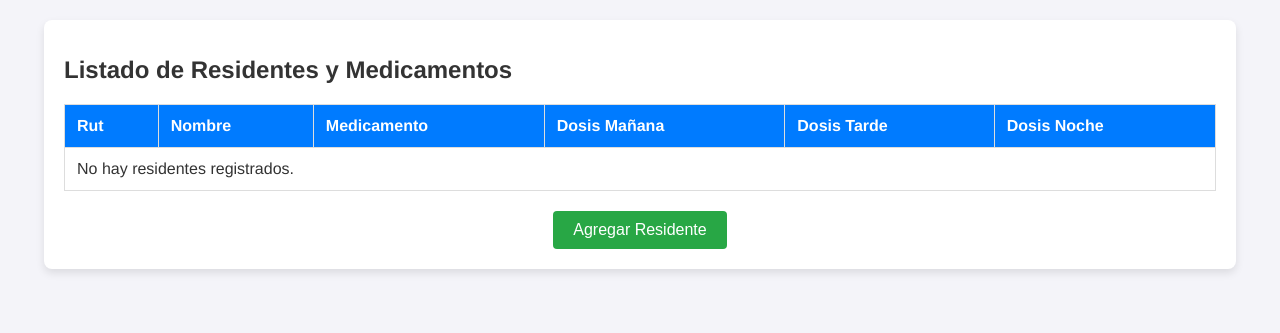
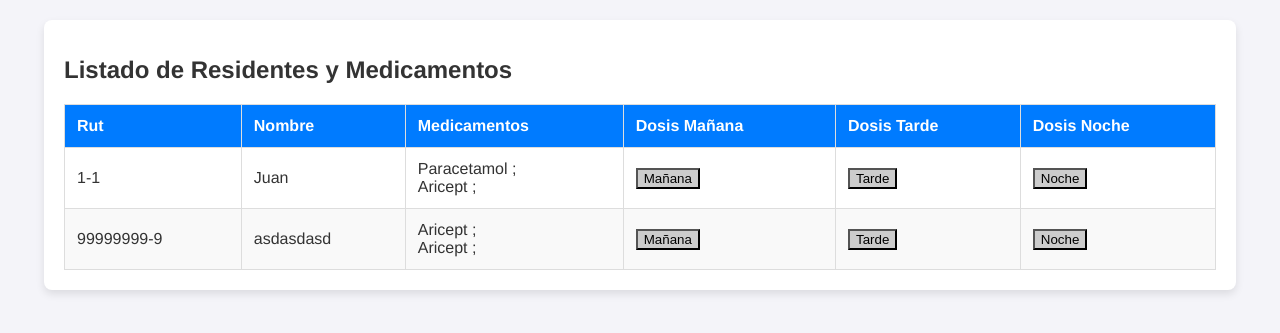
Before and after one commit to alovidal/DIOX666, a Django app: page /dioxx/listResMedicamentos/ in a window 1280 px wide. Shown: the part 79-412 px from the top of the page. Run offline with Django 5.2, Linux system fonts and the light colour scheme; a user stored in the database is signed in; data comes from the database, SQL or seed files in the repository.

Commit message:
Update horario de medicamentos
- Se muestran los residentes, y un boton para indicar si la dosis fue administrada o no durante el dia, al finalizar el dia se deberia de actualizar a color gris el boton.

```diff
--- a/Django/dioxx/templates/pages/medicamentos/dosis.html
+++ b/Django/dioxx/templates/pages/medicamentos/dosis.html
@@ -16,9 +16,9 @@
 
       <!-- Botones para seleccionar el bloque horario -->
       <div class="add-button-container">
-        <button class="add-button" onclick="showBlock('mañana')">Mañana</button>
-        <button class="add-button" onclick="showBlock('tarde')">Tarde</button>
-        <button class="add-button" onclick="showBlock('noche')">Noche</button>
+        <button class="btn-global add-button" onclick="showBlock('mañana')">Mañana</button>
+        <button class="btn-global add-button" onclick="showBlock('tarde')">Tarde</button>
+        <button class="btn-global add-button" onclick="showBlock('noche')">Noche</button>
       </div>
 
       <h2 class="section-subtitle">Residente: {{ residente_actual.nombre }} {{ residente_actual.apellido }}</h2>
--- a/Django/dioxx/templates/pages/medicamentos/list_res_medicamentos.html
+++ b/Django/dioxx/templates/pages/medicamentos/list_res_medicamentos.html
@@ -19,7 +19,7 @@
               <tr>
                 <th>Rut</th>
                 <th>Nombre</th>
-                <th>Medicamento</th>
+                <th>Medicamentos</th>
                 <th>Dosis Mañana</th>
                 <th>Dosis Tarde</th>
                 <th>Dosis Noche</th>
@@ -28,33 +28,26 @@
             <tbody>
               {% if datos_residentes %}
                 {% for dato in datos_residentes %}
-                  {% if dato.medicamentos %}
-                    {% for medicamento in dato.medicamentos %}
-                      <tr>
-                        {% if forloop.first %}
-                          <td rowspan="{{ dato.medicamentos|length }}">
-                            {{ dato.residente.rut }}
-                          </td>
-                          <td rowspan="{{ dato.medicamentos|length }}">
-                            {{ dato.residente.nombre }}
-                          </td>
-                        {% endif %}
-                        <td>{{ medicamento.nombre }}</td>
-                        <td>{{ medicamento.dosis_m }}</td>
-                        <td>{{ medicamento.dosis_t }}</td>
-                        <td>{{ medicamento.dosis_n }}</td>
-                      </tr>
-                    {% endfor %}
-                  {% else %}
                   <tr>
-                    <td>{{ dato.residente.rut }}</td>
-                    <td>{{ dato.residente.nombre }}</td>
-                    <td colspan="4">
-                      No hay medicamentos registrados para este residente.
+                    <td rowspan="1">{{ dato.residente.rut }}</td>
+                    <td rowspan="1">{{ dato.residente.nombre }}</td>
+                    <td>
+                      {% for medicamento in dato.medicamentos %}
+                        <div>{{ medicamento.nombre }} ;</div>
+                      {% endfor %}
+                    </td>
+                    <!-- Botones de dosis, sólo una vez por residente -->
+                    <td>
+                      <button class="btn-dosis" data-residente="{{ dato.residente.rut }}" data-periodo="mañana" onclick="toggleDosis(this)">Mañana</button>
+                    </td>
+                    <td>
+                      <button class="btn-dosis" data-residente="{{ dato.residente.rut }}" data-periodo="tarde" onclick="toggleDosis(this)">Tarde</button>
+                    </td>
+                    <td>
+                      <button class="btn-dosis" data-residente="{{ dato.residente.rut }}" data-periodo="noche" onclick="toggleDosis(this)">Noche</button>
                     </td>
                   </tr>
-                {% endif %}
-              {% endfor %}
+                {% endfor %}
               {% else %}
                 <tr>
                   <td colspan="6">No hay residentes registrados.</td>
@@ -64,11 +57,62 @@
           </table>
         </div>
       </section>
-      <div class="add-button-container">
-        <a href="{% url 'addRes' %}">
-          <button class="add-button">Agregar Residente</button>
-        </a>
-      </div>
     </main>
+
+    <script>
+      // Función para alternar el estado de los botones de dosis
+      function toggleDosis(button) {
+        const residenteRut = button.getAttribute('data-residente');
+        const periodo = button.getAttribute('data-periodo');
+        const key = `${residenteRut}_${periodo}`;  // Crear una clave única para cada botón
+
+        if (button.classList.contains('administered')) {
+          button.classList.remove('administered');
+          button.style.backgroundColor = "#ccc"; // Gris
+          localStorage.setItem(key, 'false'); // Guardar el estado como no administrado
+        } else {
+          button.classList.add('administered');
+          button.style.backgroundColor = "#28a745"; // Verde
+          localStorage.setItem(key, 'true'); // Guardar el estado como administrado
+        }
+      }
+
+      // Al cargar la página, restaurar los botones según el estado guardado en el localStorage
+      document.addEventListener('DOMContentLoaded', () => {
+        const now = new Date();
+        const lastReset = localStorage.getItem('lastReset');
+        const today = now.toISOString().split('T')[0];
+
+        // Si es un nuevo día, restablecer los botones
+        if (lastReset !== today) {
+          document.querySelectorAll('.btn-dosis').forEach(button => {
+            const residenteRut = button.getAttribute('data-residente');
+            const periodo = button.getAttribute('data-periodo');
+            const key = `${residenteRut}_${periodo}`;
+
+            button.classList.remove('administered');
+            button.style.backgroundColor = "#ccc"; // Gris
+            localStorage.setItem(key, 'false'); // Guardar el estado como no administrado
+          });
+          localStorage.setItem('lastReset', today); // Guardar la fecha de reseteo
+        } else {
+          // Restaurar el estado de los botones desde el localStorage
+          document.querySelectorAll('.btn-dosis').forEach(button => {
+            const residenteRut = button.getAttribute('data-residente');
+            const periodo = button.getAttribute('data-periodo');
+            const key = `${residenteRut}_${periodo}`;
+
+            const dosisAdministrada = localStorage.getItem(key);
+            if (dosisAdministrada === 'true') {
+              button.classList.add('administered');
+              button.style.backgroundColor = "#28a745"; // Verde
+            } else {
+              button.classList.remove('administered');
+              button.style.backgroundColor = "#ccc"; // Gris
+            }
+          });
+        }
+      });
+    </script>
   </body>
 </html>
--- a/Django/dioxx/views.py
+++ b/Django/dioxx/views.py
@@ -975,22 +975,27 @@ def delMed(request, pk):
 
 @login_required
 def listResMedicamentos(request):
-    # Inicializar listas vacías para residentes, detalles, recetas y medicamentos
-    residentes = []  # Puedes mantener la consulta a la base de datos si decides utilizarla más adelante
+    # Obtener todos los residentes
+    residentes = residente.objects.all()
     datos_residentes = []
 
-    # Si decides mantener la consulta a residentes:
-    # residentes = residente.objects.all()
+    for res in residentes:
+        # Recuperar los medicamentos asociados a cada residente
+        medicamentos = []
+        recetas = receta.objects.filter(residente=res)
+        for receta_item in recetas:
+            detalles_receta = detalleReceta.objects.filter(idReceta=receta_item)
+            for detalle in detalles_receta:
+                medicamento = detalle.idMedicamento
+                medicamentos.append(medicamento)
 
-    # Agregar la lógica para agregar residentes vacíos a datos_residentes
-    for res in residentes:
         datos_residentes.append({
             'residente': res,
-            'medicamentos': []  # Array vacío para medicamentos
+            'medicamentos': medicamentos
         })
 
     context = {
-        'datos_residentes': datos_residentes  # Mantener datos_residentes como está
+        'datos_residentes': datos_residentes
     }
     return render(request, "pages/medicamentos/list_res_medicamentos.html", context)
 
```
